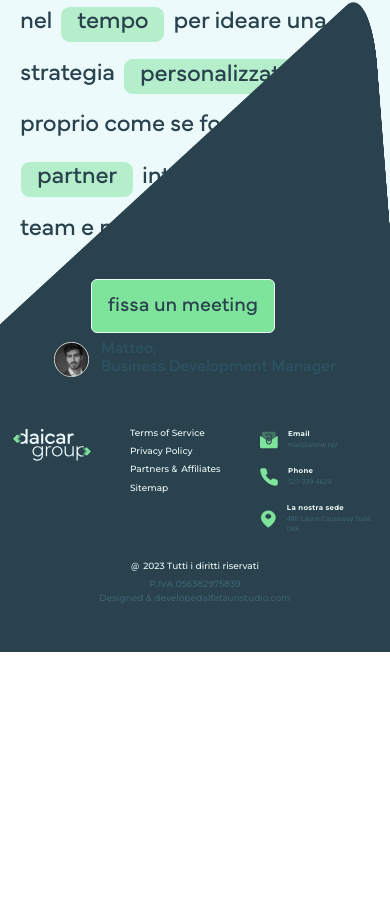
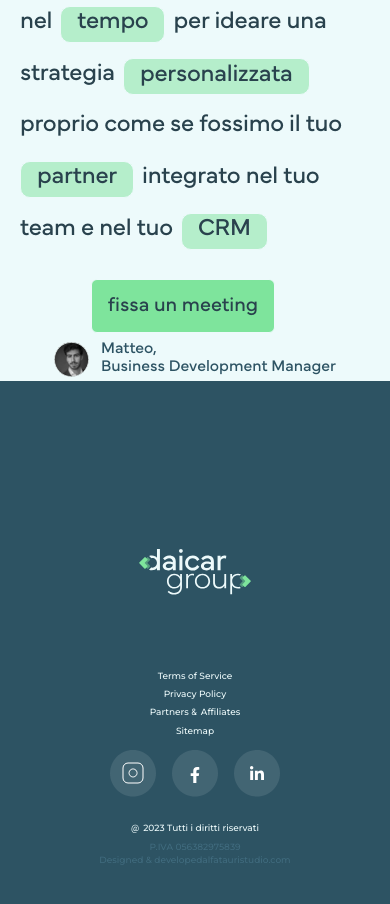
Before and after one commit to neharadialcode/daicar-group-animation, a React (Create React App) app: page / in a window 390 px wide. Shown: the part 7701-8605 px from the top of the page. Before the commit the page ends 8353 px from the top, so only its background shows below. Built offline with nearby package versions, Linux system fonts and the light colour scheme.

Commit message:
updating footer code

```diff
--- a/src/assets/scss/app.scss
+++ b/src/assets/scss/app.scss
@@ -460,10 +460,10 @@
 .letter_spacing {
   letter-spacing: 0.285714px;
 }
-.padding_y163 {
-  padding-top: 163px !important;
-  padding-bottom: 163px !important;
-}
+// .custom_content_padding {
+//   padding-top: 163px !important;
+//   padding-bottom: 163px !important;
+// }
 
 .small_icon_arrow {
   top: 12%;
--- a/src/assets/scss/index.scss
+++ b/src/assets/scss/index.scss
@@ -209,7 +209,7 @@ body {
 }
 @media (max-width: 991.98px) {
   :root {
-    --font-xsm: 9px;
+    // --font-xsm: 9px;
     --font-sm: 12px;
     --font-md: 16px;
     --font-lg: 18px;
--- a/src/assets/scss/media.scss
+++ b/src/assets/scss/media.scss
@@ -14,7 +14,7 @@
   .margin_top36 {
     margin-top: 24px !important;
   }
-  .padding_y163 {
+  .custom_content_padding {
     padding-top: 80px !important;
     padding-bottom: 80px !important;
   }
@@ -50,7 +50,7 @@
   //   padding: 20px 124px;
   //   font-weight: 400;
   // }
-  .padding_y163 {
+  .custom_content_padding {
     padding-top: 50px !important;
     padding-bottom: 50px !important;
   }
@@ -66,8 +66,8 @@
 }
 
 @media (min-width: 992px) {
-  .padding_y163 {
-    // padding-top: 163px !important;
+  .custom_content_padding {
+    padding-top: 163px !important;
     padding-bottom: 163px !important;
   }
   .padding_y55 {
@@ -88,6 +88,9 @@
   }
   .crm_parent {
     min-height: 100vh;
+  }
+  .footer_year_line {
+    white-space: nowrap;
   }
 }
 
@@ -729,7 +732,7 @@
   .lh_0 {
     line-height: 7px !important;
   }
-  .padding_y163 {
+  .custom_content_padding {
     padding-top: 0px !important;
     padding-bottom: 0px !important;
   }
@@ -747,8 +750,10 @@
     height: 18px;
   }
   .footer_logo {
-    width: 80px;
-    height: 32px;
+    width: 114px;
+    height: 46px;
+    margin-top: 120px;
+    margin-bottom: 77px;
   }
   .margin_top15 {
     margin-top: 11px;
--- a/src/components/Footer.jsx
+++ b/src/components/Footer.jsx
@@ -13,16 +13,16 @@ function Footer() {
   const getnewyear = new Date().getFullYear();
   return (
     <>
-      <section className="green pt-5 min -vh-100 position-relative d-flex align-items-end justify-content-center">
+      <section className="green pt-5 position-relative d-flex align-items-sm-end justify-content-sm-center">
         <BackToTop />
-        <img
+        {/* <img
           className="position-absolute footer_background_set"
           src={footerbg}
           alt="footerbg"
-        />
+        /> */}
         <div className="container position-relative z_index2 pb-5">
-          <div className="row justify-content-md-center justify-content-between gap-md-5 ">
-            <div className="col-md-2 col-sm-3 col-4 d-flex flex-column justify-content-between">
+          <div className="row justify-content-md-center justify-content-between gap-lg-5 text-center text-sm-start">
+            <div className="col-12 col-md-3 col-sm-3 d-flex flex-column justify-content-between">
               <a href="#">
                 <img
                   className="footer_logo"
@@ -30,8 +30,8 @@ function Footer() {
                   alt="footer_logo"
                 />
               </a>
-              <div className="mt-4 mt-sm-0 d-md-block d-none">
-                <p className="mb-0 font_xsm fw_medium color_white_off ff_montserrat text-nowrap">
+              <div className="mt-4 mt-sm-0 d-none d-md-block">
+                <p className="mb-0 font_xsm fw_medium color_white_off ff_montserrat footer_year_line">
                   <span className="ff_roboto pe-1">@</span>
                   {getnewyear} Tutti i diritti riservati
                 </p>
@@ -44,7 +44,7 @@ function Footer() {
                 </p>
               </div>
             </div>
-            <div className="col-md-2 col-sm-4 col-4 pe-0 pe-sm-2 ps-0">
+            <div className="col-12 col-sm-4 col-md-3 pe-0 pe-sm-2 ps-0">
               <ul className="ps-0">
                 <li className="lh_0 list-unstyled">
                   <a
@@ -80,7 +80,7 @@ function Footer() {
                 </li>
               </ul>
             </div>
-            <div className="col-md-3 col-sm-4 col-4  mt-sm-0 ps-0 ps-sm-2">
+            <div className="col-12 col-sm-4 col-md-3 mt-sm-0 ps-0 ps-sm-2 d-none d-md-block">
               <div className="d-flex align-items-center common_gap scle">
                 <img className="common_width" src={sms_img} alt="sms_img" />
                 <div className=" flex-column d-flex d-inline-block">
@@ -134,8 +134,8 @@ function Footer() {
                 </div>
               </div>
             </div>
-            <div className="col-md-2 col-12 mt-4 mt-md-0">
-              <div className="d-md-flex d-none justify-content-center gap-lg-4 gap-3">
+            <div className="col-12 col-sm-4 col-md-3">
+              <div className="d-flex justify-content-center mb-4 mb-md-0 gap-3 gap-lg-4">
                 <a target="blank" href="https://www.instagram.com/">
                   <img className="svg" src={icon_1} alt="icon_1" />
                 </a>
@@ -146,6 +146,7 @@ function Footer() {
                   <img className="svg" src={icon_3} alt="icon_3" />
                 </a>
               </div>
+
               <p className="mb-0 font_xsm d-md-none d-block fw_medium text-center color_white_off ff_montserrat">
                 <span className="ff_roboto pe-1 ">@</span>
                 {getnewyear} Tutti i diritti riservati
--- a/src/components/Meeting.jsx
+++ b/src/components/Meeting.jsx
@@ -35,7 +35,7 @@ function About() {
   // }, []);
   return (
     <>
-      <section className="bg_light_white padding_y163 about_parent min-vh-100 overflow-hidden">
+      <section className="bg_light_white custom_content_padding about_parent min-vh-100 overflow-hidden">
         <div className="custom_container container about_text pt-xl-5">
           <p className="mb-0 fw-normal font_5xl color_dark_gray ff_mundial_regular custom_letter_spacing meeting_para mx-auto px-2 px-sm-0">
             Ora hai compreso che il futuro delle tue
```
